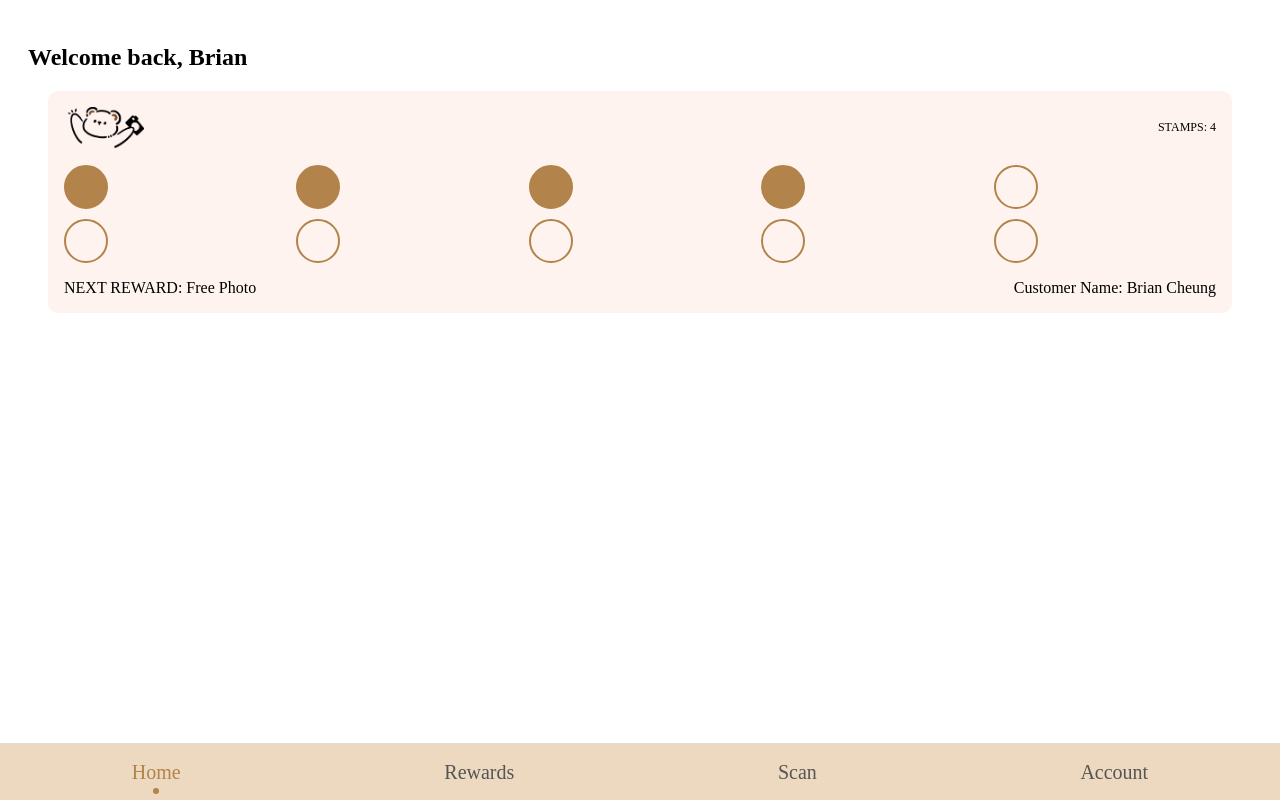
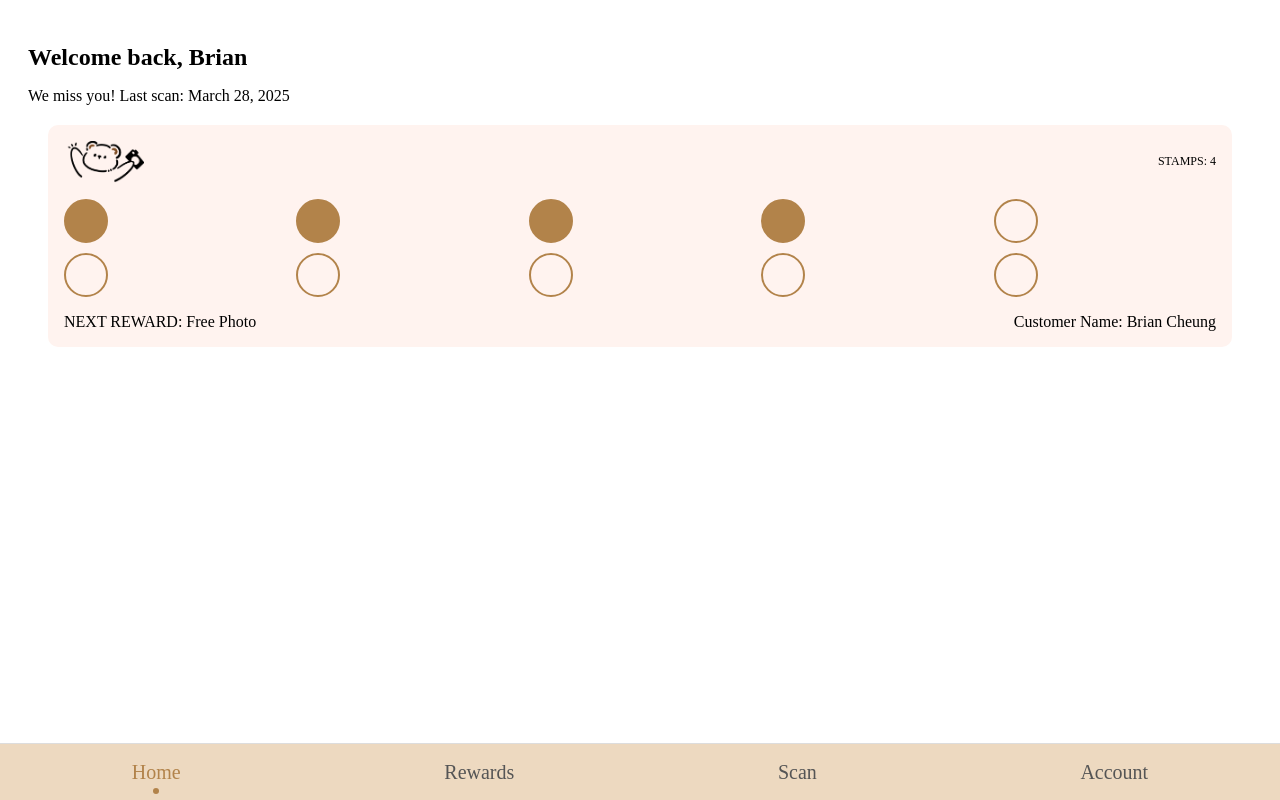
Before and after one commit to djchin123/project-PunchIT, a React (Vite) app: page / in a window 1280 px wide. Built offline with nearby package versions, Linux system fonts and the light colour scheme.

Commit message:
added a last visit text

```diff
--- a/src/components/customer/HomePage/HomePageLayout.tsx
+++ b/src/components/customer/HomePage/HomePageLayout.tsx
@@ -6,6 +6,8 @@ const HomePageLayout = () => {
   return (
     <div className="customer-home">
       <h1 className="greeting">Welcome back, Brian</h1>
+      <p>We miss you! Last scan: March 28, 2025</p>
+
       <PunchCard total={10} filled={4} />
 
       <BottomNav />
```
